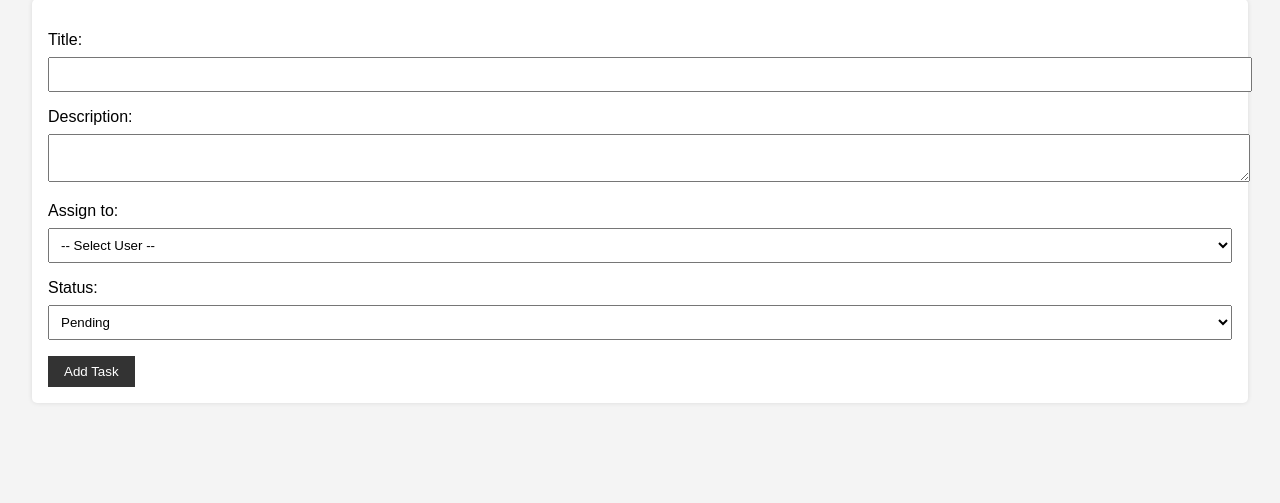
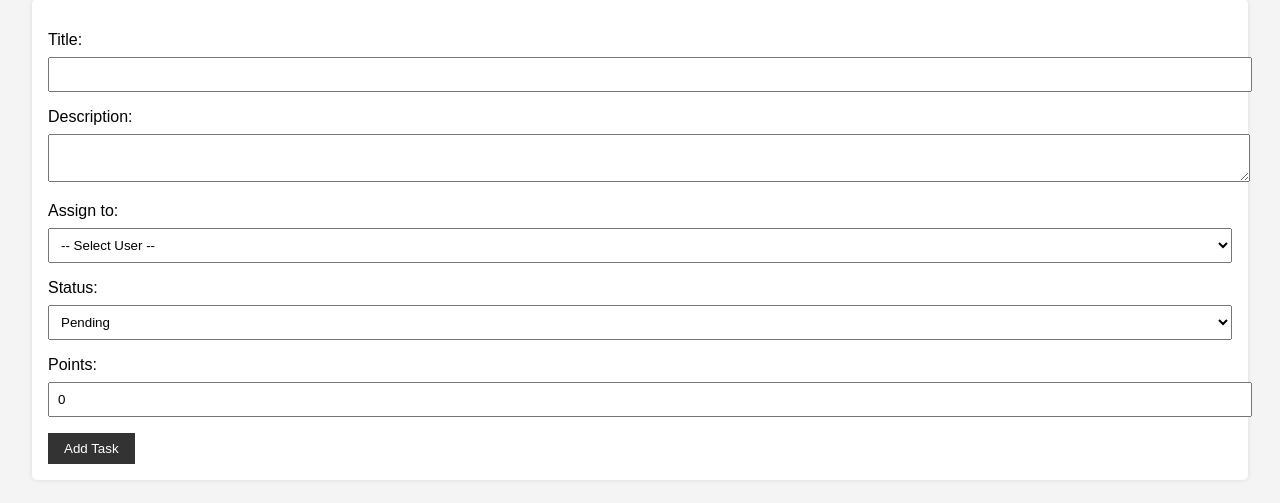
Before and after one commit to tomaszkubat/home-automation, a Flask app: page /add in a window 1280 px wide. Shown: the part 231-734 px from the top of the page. Run offline with Flask 3, Linux system fonts and the light colour scheme.

Commit message:
added points summary
Co-authored-by: Copilot <copilot@github.com>

```diff
--- a/apps/task-board/app.py
+++ b/apps/task-board/app.py
@@ -16,9 +16,11 @@ def index():
     children_users = [user for user in users if user.user_type == "child"]
     adult_users = [user for user in users if user.user_type == "adult"]
 
-    # Group tasks by user type
+    # Group tasks by user type and calculate completed points totals
     children_tasks = {}
     adult_tasks = {}
+    children_points_total = {}
+    adult_points_total = {}
     unassigned_tasks = []
 
     for task in tasks:
@@ -26,11 +28,17 @@ def index():
             if task.assigned_user.user_type == "child":
                 if task.assigned_user not in children_tasks:
                     children_tasks[task.assigned_user] = []
+                    children_points_total[task.assigned_user] = 0
                 children_tasks[task.assigned_user].append(task)
+                if task.status == "completed":
+                    children_points_total[task.assigned_user] += task.points or 0
             else:  # adult
                 if task.assigned_user not in adult_tasks:
                     adult_tasks[task.assigned_user] = []
+                    adult_points_total[task.assigned_user] = 0
                 adult_tasks[task.assigned_user].append(task)
+                if task.status == "completed":
+                    adult_points_total[task.assigned_user] += task.points or 0
         else:
             unassigned_tasks.append(task)
 
@@ -41,6 +49,8 @@ def index():
         unassigned_tasks=unassigned_tasks,
         children_users=children_users,
         adult_users=adult_users,
+        children_points_total=children_points_total,
+        adult_points_total=adult_points_total,
     )
 
 
@@ -51,6 +61,8 @@ def add_task():
         title = request.form["title"]
         description = request.form.get("description", "")
         status = request.form.get("status", "pending")
+        points = request.form.get("points", "0")
+        points = int(points) if points.isdigit() else 0
         assigned_to = request.form.get("assigned_to")
         assigned_to = (
             int(assigned_to) if assigned_to and assigned_to.isdigit() else None
@@ -59,6 +71,7 @@ def add_task():
             title=title,
             description=description,
             status=status,
+            points=points,
             assigned_to=assigned_to,
         )
         db.session.add(new_task)
@@ -89,6 +102,8 @@ def edit_task(task_id):
         task.title = request.form["title"]
         task.description = request.form.get("description", "")
         task.status = request.form.get("status", "pending")
+        points = request.form.get("points", "0")
+        task.points = int(points) if points.isdigit() else 0
         assigned_to = request.form.get("assigned_to")
         task.assigned_to = (
             int(assigned_to) if assigned_to and assigned_to.isdigit() else None
--- a/apps/task-board/models.py
+++ b/apps/task-board/models.py
@@ -10,6 +10,7 @@ class Task(db.Model):
     status = db.Column(
         db.String(20), default="pending"
     )  # pending, in_progress, completed
+    points = db.Column(db.Integer, default=0)  # Points for completing the task
     assigned_to = db.Column(db.Integer, db.ForeignKey("user.id"), nullable=True)
     assigned_user = db.relationship("User", backref="tasks")
     created_at = db.Column(db.DateTime, default=db.func.current_timestamp())
--- a/apps/task-board/templates/add_task.html
+++ b/apps/task-board/templates/add_task.html
@@ -22,6 +22,8 @@
         <option value="in_progress">In Progress</option>
         <option value="completed">Completed</option>
     </select><br>
+    <label for="points">Points:</label>
+    <input type="number" id="points" name="points" value="0" min="0"><br>
     <button type="submit">Add Task</button>
 </form>
 {% endblock %}
--- a/apps/task-board/templates/edit_task.html
+++ b/apps/task-board/templates/edit_task.html
@@ -22,6 +22,8 @@
         <option value="in_progress" {% if task.status == 'in_progress' %}selected{% endif %}>In Progress</option>
         <option value="completed" {% if task.status == 'completed' %}selected{% endif %}>Completed</option>
     </select><br>
+    <label for="points">Points:</label>
+    <input type="number" id="points" name="points" value="{{ task.points or 0 }}" min="0"><br>
     <button type="submit">Update Task</button>
 </form>
 {% endblock %}
```
Also changed, not shown: apps/task-board/static/css/main.css (+28 -2 lines), apps/task-board/templates/index.html (+18 -3 lines).
